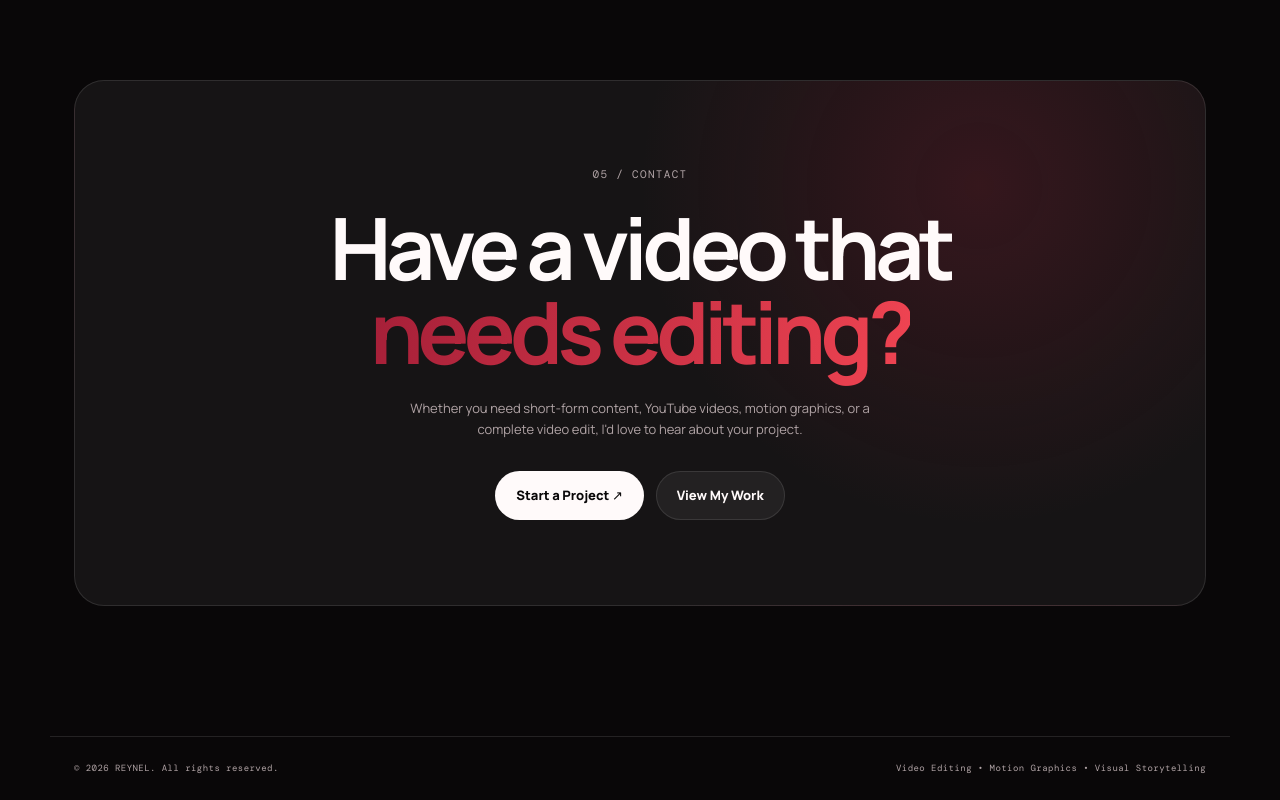
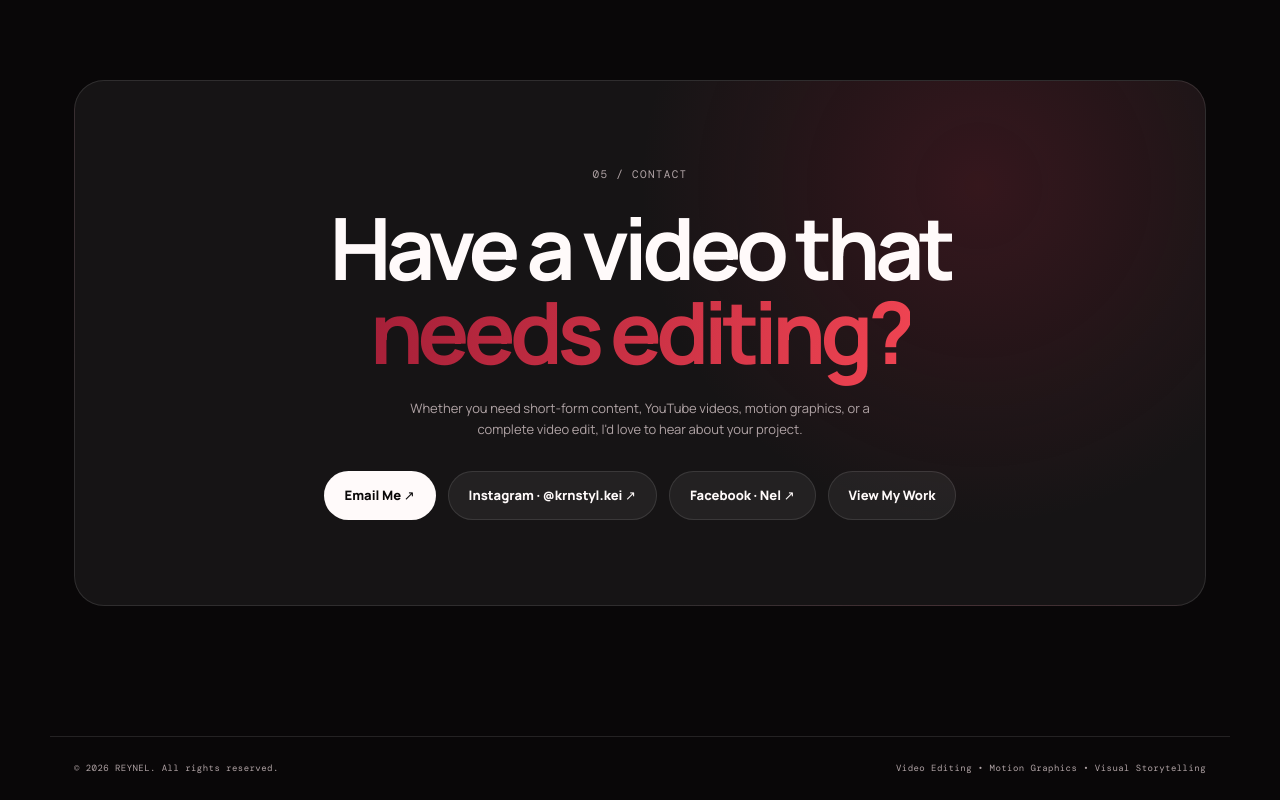
Before and after one commit to getullereynel0707-arch/portfolio_web, a React (Vite) app: page / in a window 1280 px wide. Shown: the part 4167-4967 px from the top of the page. Built offline with nearby package versions, Linux system fonts and the light colour scheme.

Commit message:
Update portfolio content

```diff
--- a/src/App.jsx
+++ b/src/App.jsx
@@ -658,7 +658,25 @@ function App() {
                 className="button primary"
                 href="mailto:getullereynel0707@gmail.com?subject=Video%20Editing%20Project"
               >
-                Start a Project ↗
+                Email Me ↗
+              </a>
+
+              <a
+                className="button secondary"
+                href="https://www.instagram.com/krnstyl.kei/"
+                target="_blank"
+                rel="noreferrer"
+              >
+                Instagram · @krnstyl.kei ↗
+              </a>
+
+              <a
+                className="button secondary"
+                href="https://www.facebook.com/rey.nel.5249"
+                target="_blank"
+                rel="noreferrer"
+              >
+                Facebook · Nel ↗
               </a>
 
               <a
```
